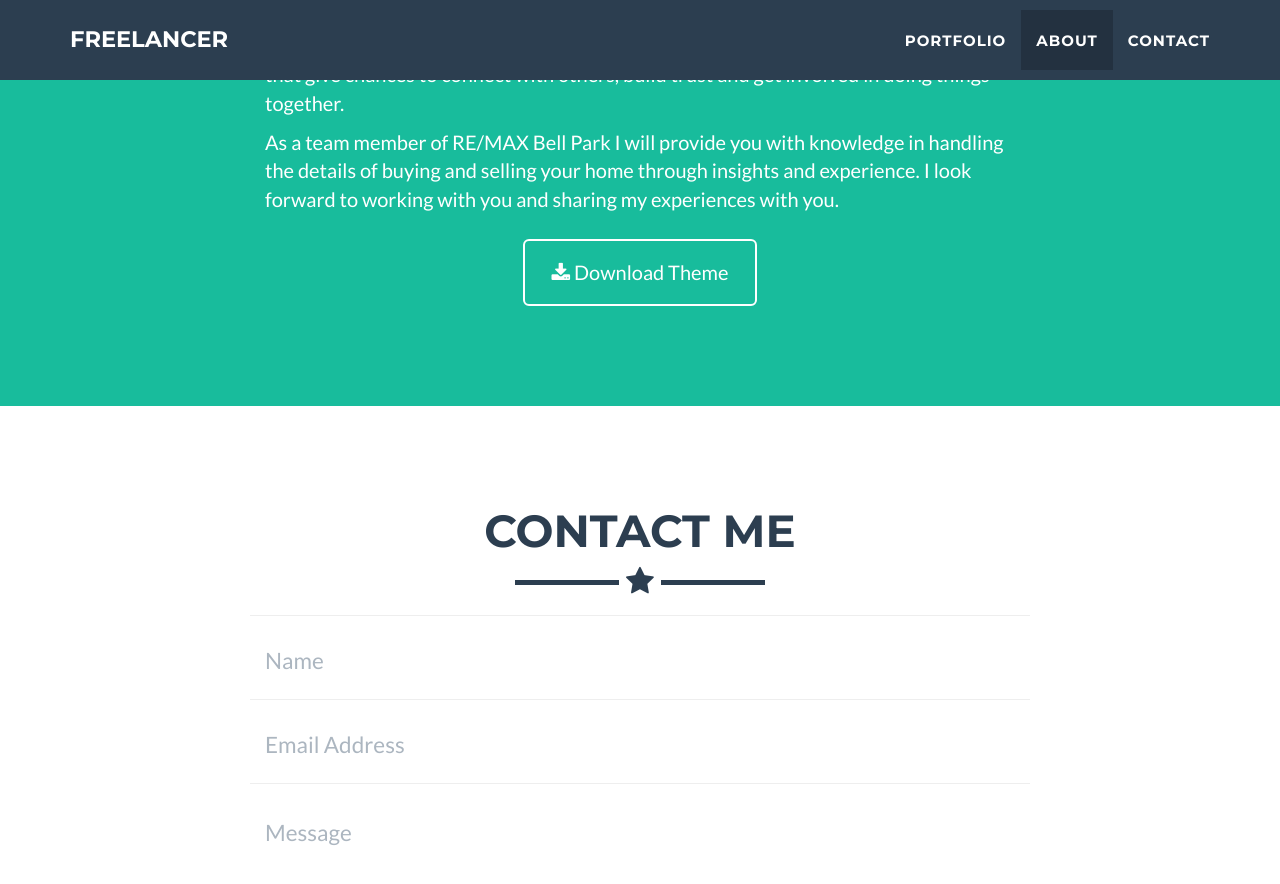
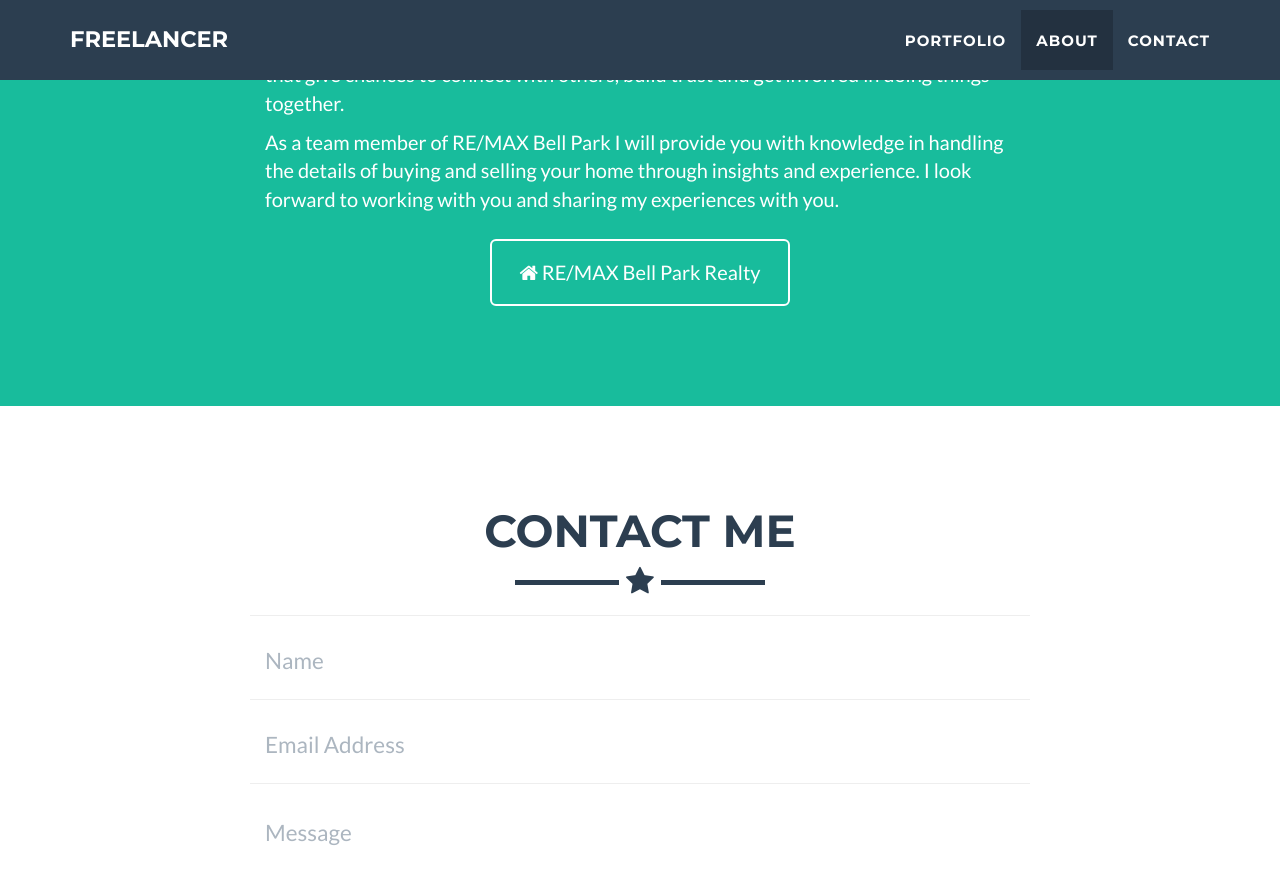
Before and after one commit to maureenmcneilreality/maureenmcneilreality, a Jekyll site: the page built from index.html, in a window 1280 px wide and 900 px high, scrolled down 2196 px. Shown: the top 884 px of the window. Built offline with Jekyll 4.4.1, drawn with Linux system fonts in a browser that asks for light colours.

Commit message:
Update about.html

```diff
--- a/_includes/about.html
+++ b/_includes/about.html
@@ -15,8 +15,8 @@ In 2002, New England became our home. Settling in the Quiet Corner has been a wo
                  <p>As a team member of RE/MAX Bell Park I will provide you with knowledge in handling the details of buying and selling your home through insights and experience. I look forward to working with you and sharing my experiences with you.</p>
               </div>
                 <div class="col-lg-8 col-lg-offset-2 text-center">
-                    <a href="https://github.com/jeromelachaud/freelancer-theme" class="btn btn-lg btn-outline">
-                        <i class="fa fa-download"></i> Download Theme
+                    <a href="https://www.remax.com/realestateagentoffice/killingly-ct-06241-maureenmcneil-id30886431.html" class="btn btn-lg btn-outline">
+                        <i class="fa fa-home"></i> RE/MAX Bell Park Realty
                     </a>
                 </div>
             </div>
```
